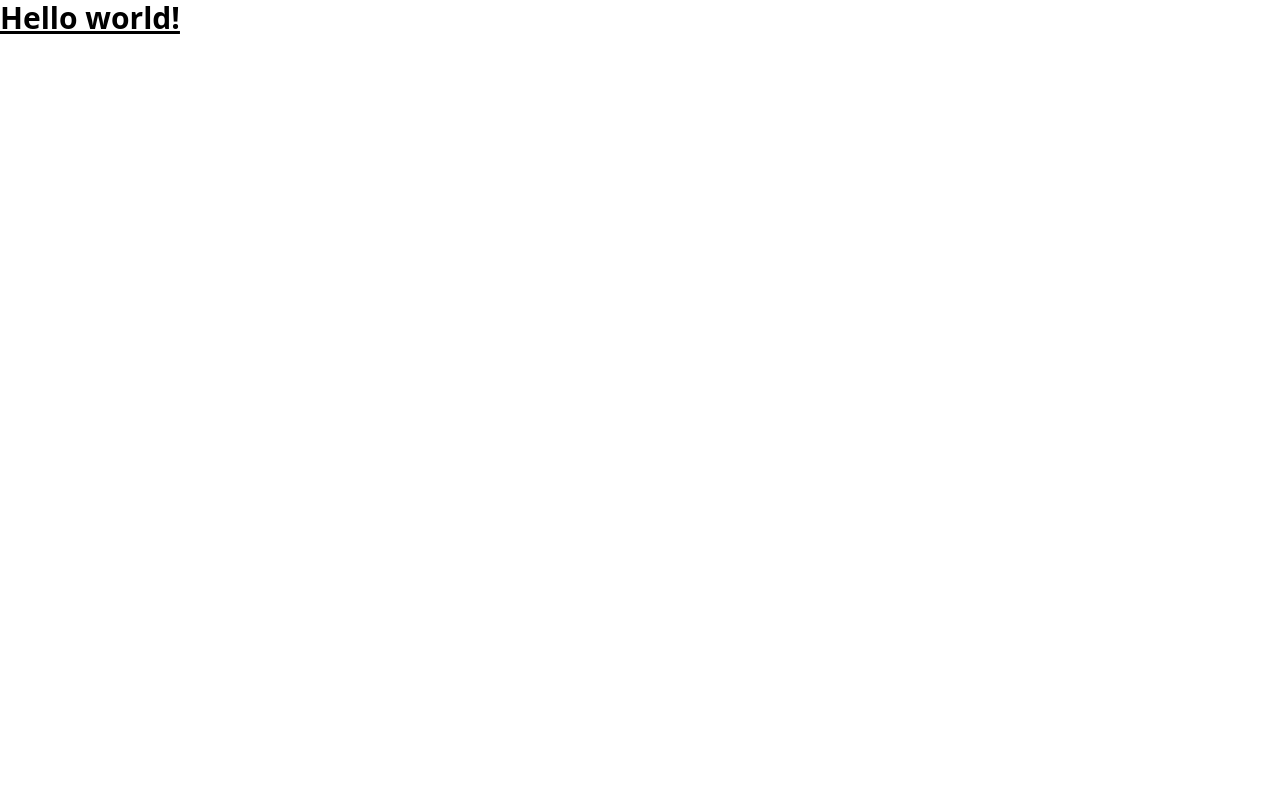
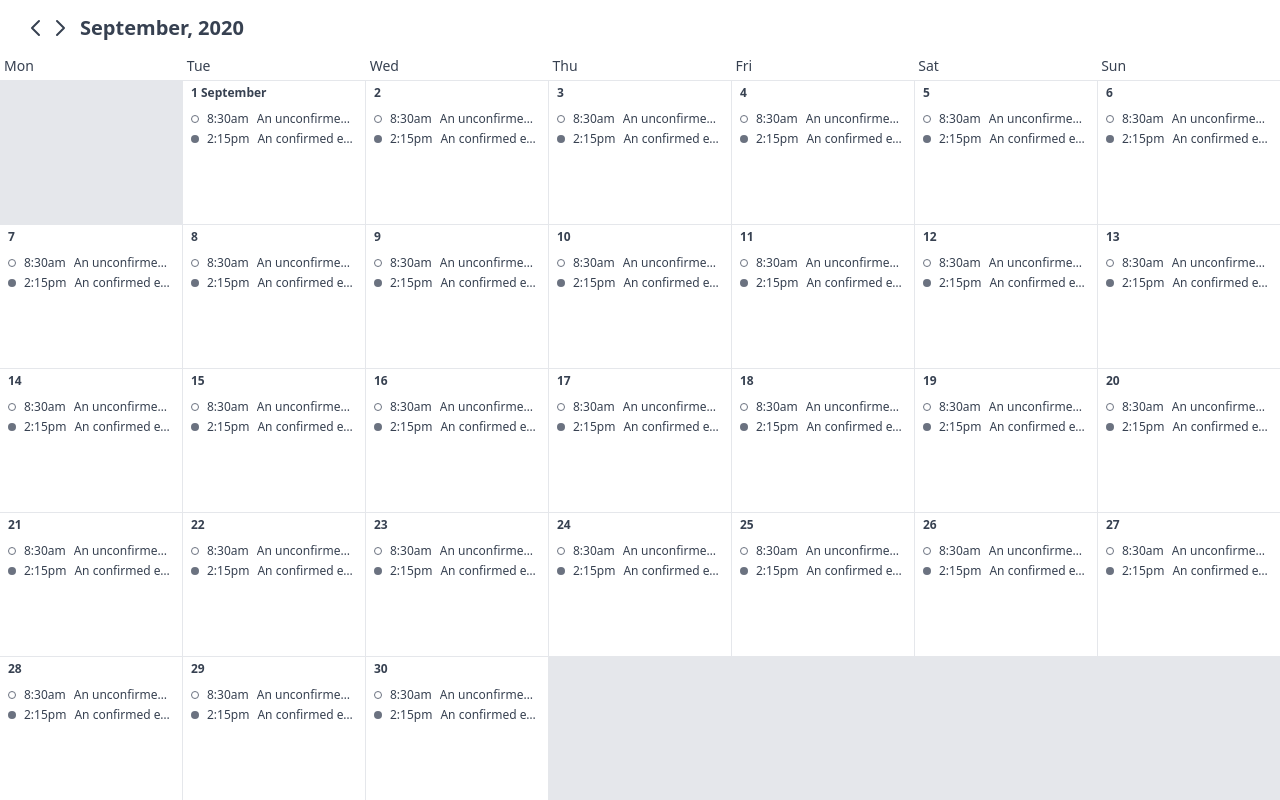
Before and after one commit to realheaven718/group-calendar, a React (Create React App) app in the folder frontend/: page / in a window 1280 px wide. Built offline with nearby package versions, Linux system fonts and the light colour scheme.

Commit message:
feat: Create static calendar UI

```diff
--- a/frontend/src/App.js
+++ b/frontend/src/App.js
@@ -1,8 +1,8 @@
+import Calendar from './components/Calendar';
+
 function App() {
   return (
-    <h1 className="text-3xl font-bold underline">
-      Hello world!
-    </h1>
+    <Calendar />
   )
 }
 
--- /dev/null
+++ b/frontend/src/components/AllDays.js
@@ -0,0 +1,17 @@
+import React from 'react';
+
+const AllDays = () => {
+  return (
+    <div className="grid grid-cols-7 mt-4">
+      <div className="pl-1 text-sm">Mon</div>
+      <div className="pl-1 text-sm">Tue</div>
+      <div className="pl-1 text-sm">Wed</div>
+      <div className="pl-1 text-sm">Thu</div>
+      <div className="pl-1 text-sm">Fri</div>
+      <div className="pl-1 text-sm">Sat</div>
+      <div className="pl-1 text-sm">Sun</div>
+    </div>
+  )
+};
+
+export default AllDays;
--- /dev/null
+++ b/frontend/src/components/Calendar.js
@@ -0,0 +1,37 @@
+import React from 'react';
+
+import MonthAndYear from './MonthAndYear';
+import AllDays from './AllDays';
+import DayCardList from './DayCardList';
+
+const Calendar = () => {
+  // Dummy data
+  const data = Array.from({ length: 30 }, (_, i) => ({
+    day: i + 1,
+    month: 'September',
+    events: [
+      {
+        time: '8:30am',
+        confirmed: false,
+        title: 'An unconfirmed event'
+      },
+      {
+        time: '2:15pm',
+        confirmed: true,
+        title: 'An confirmed event'
+      },
+    ],
+  }))
+
+  return (
+    <div className="flex flex-grow w-screen h-screen overflow-auto text-gray-700">
+      <div className="flex flex-col flex-grow">
+        <MonthAndYear month="September" year="2020" />
+        <AllDays />
+        <DayCardList data={data} />
+      </div>
+    </div>
+  );
+};
+
+export default Calendar;
--- /dev/null
+++ b/frontend/src/components/DayCardList.js
@@ -0,0 +1,44 @@
+import React from 'react';
+
+const DayCardList = ({ data }) => {
+  return (
+    <div className="grid flex-grow w-full h-auto grid-cols-7 grid-rows-5 gap-px pt-px mt-1 bg-gray-200">
+      {/* Empty div used for days that are not in the month */}
+      <div></div>
+      {data.map(dayData => (
+        <DayCard key={dayData.day} {...dayData} />
+      ))}
+    </div>
+  )
+};
+
+const DayCard = ({ day, month, events }) => {
+
+  // Styling for bullet point
+  const confirmedCss = "bg-gray-500";
+  const unconfirmedCSss = "border border-gray-500";
+
+  return (
+    <div className="relative flex flex-col bg-white group">
+      <span className="mx-2 my-1 text-xs font-bold">{day} {day === 1 && month}</span>
+
+      <div className="flex flex-col px-1 py-1 overflow-auto">
+        {events.map(event => (
+          <button key={event.title} className="flex items-center flex-shrink-0 h-5 px-1 text-xs hover:bg-gray-200">
+            <span className={`flex-shrink-0 w-2 h-2 ${event.confirmed ? confirmedCss : unconfirmedCSss} rounded-full`}></span>
+            <span className="ml-2 font-light leading-none">{event.time}</span>
+            <span className="ml-2 font-medium leading-none truncate">{event.title}</span>
+          </button>
+        ))}
+      </div>
+
+      <button className="absolute bottom-0 right-0 flex items-center justify-center hidden w-6 h-6 mb-2 mr-2 text-white bg-gray-400 rounded group-hover:flex hover:bg-gray-500">
+        <svg className="w-5 h-5" viewBox="0 0 20 20" fill="currentColor">
+          <path fillRule="evenodd" d="M10 5a1 1 0 011 1v3h3a1 1 0 110 2h-3v3a1 1 0 11-2 0v-3H6a1 1 0 110-2h3V6a1 1 0 011-1z" clipRule="evenodd"></path>
+        </svg>
+      </button>
+    </div>
+  );
+};
+
+export default DayCardList;
--- /dev/null
+++ b/frontend/src/components/MonthAndYear.js
@@ -0,0 +1,23 @@
+import React from 'react';
+
+const MonthAndYear = ({ month, year}) => {
+  return (
+    <div className="flex items-center mt-4">
+      <div className="flex ml-6">
+        <button>
+          <svg className="w-6 h-6" xmlns="http://www.w3.org/2000/svg" fill="none" viewBox="0 0 24 24" stroke="currentColor">
+            <path strokeLinecap="round" strokeLinejoin="round" strokeWidth="2" d="M15 19l-7-7 7-7" />
+          </svg>
+        </button>
+        <button>
+          <svg className="w-6 h-6" xmlns="http://www.w3.org/2000/svg" fill="none" viewBox="0 0 24 24" stroke="currentColor">
+            <path strokeLinecap="round" strokeLinejoin="round" strokeWidth="2" d="M9 5l7 7-7 7" />
+          </svg>
+        </button>
+      </div>
+      <h2 className="ml-2 text-xl font-bold leading-none">{month}, {year}</h2>
+    </div>
+  )
+};
+
+export default MonthAndYear;
--- a/frontend/src/index.css
+++ b/frontend/src/index.css
@@ -1,3 +1,7 @@
 @tailwind base;
 @tailwind components;
 @tailwind utilities;
+
+.group:hover .group-hover\:flex {
+	display: flex;
+}
```
